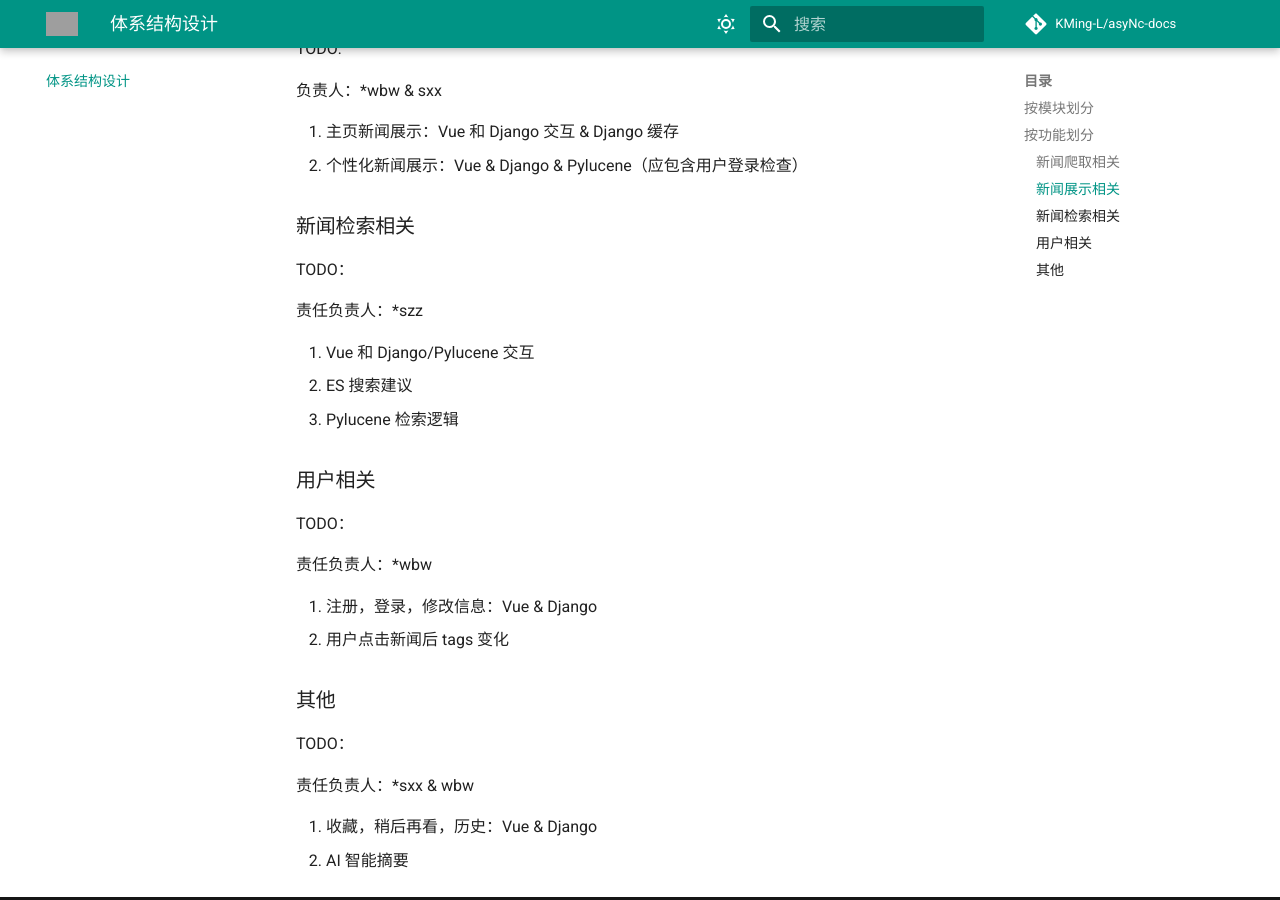
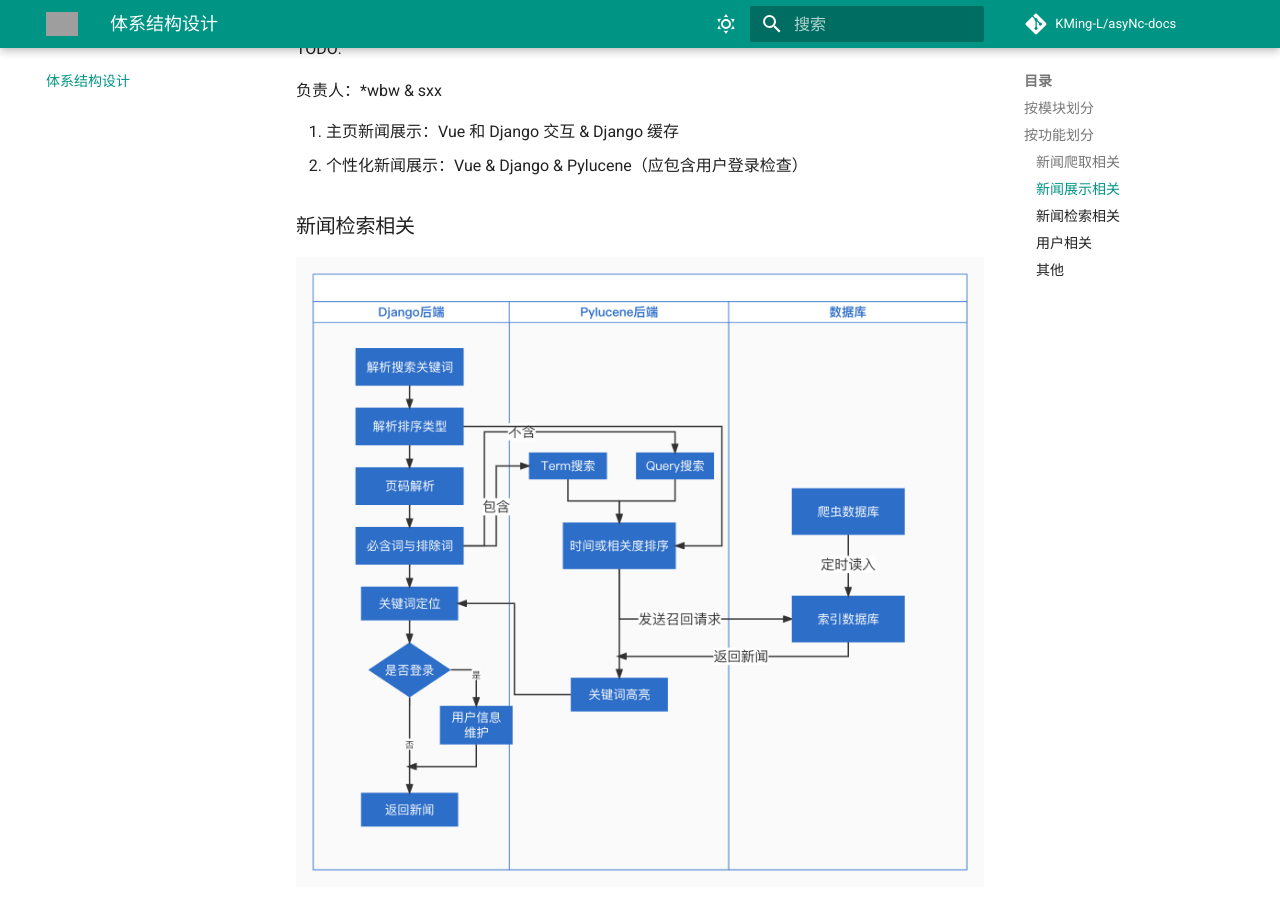
Before and after one commit to KMing-L/asyNc-docs, an MkDocs documentation site: the page built from docs/structure.md, in a window 1280 px wide and 900 px high, scrolled down 1990 px. Built offline with MkDocs 1.6.1 and Material for MkDocs 9.7.7, drawn with Linux system fonts in a browser that asks for light colours; comment, search, counter and statistics services are not loaded; grey boxes are pictures that could not be loaded.

Commit message:
add search jp

```diff
--- a/docs/structure.md
+++ b/docs/structure.md
@@ -25,13 +25,7 @@ TODO:
 
 ### 新闻检索相关
 
-TODO：
-
-责任负责人：*szz
-
-1. Vue 和 Django/Pylucene 交互
-2. ES 搜索建议
-3. Pylucene 检索逻辑
+![后端索引相关](./images/后端索引相关.jpg)
 
 ### 用户相关
 
```
Also changed, not shown: docs/images/后端索引相关.jpg (added).
